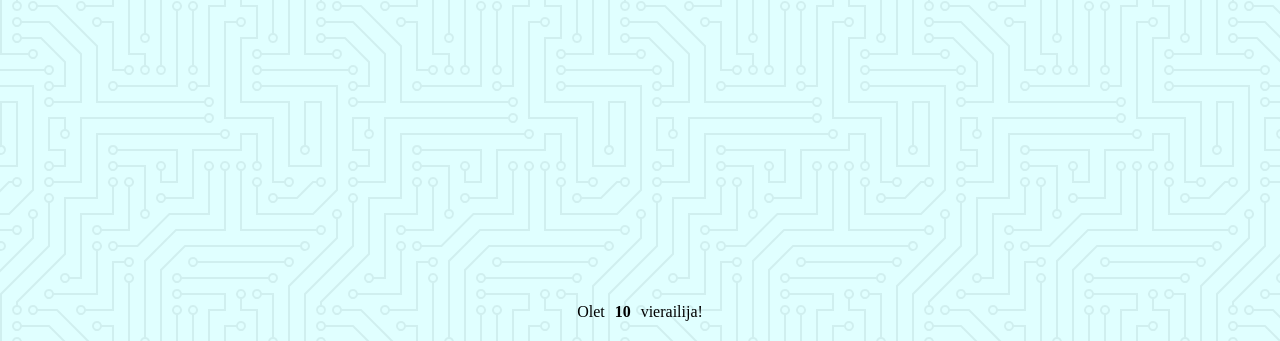
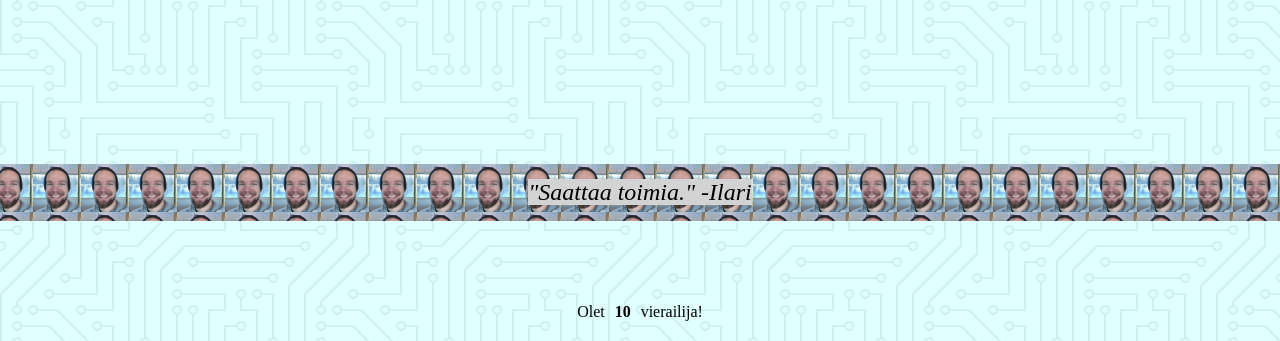
Before and after one commit to iz4k/atkratkaisut-kotisivu, a plain HTML site: page index.html in a window 1280 px wide. Shown: the part 459-800 px from the top of the page. Drawn offline with Linux system fonts and the light colour scheme.

Commit message:
beautify

```diff
--- a/index.html
+++ b/index.html
@@ -62,6 +62,22 @@
       <span style="padding: 5px">SOITA! +358408375638</span>
       <span style="padding: 5px">TAI</span>
       <span style="padding: 5px">MAILAA ilari@atkratkaisut.fi</span>
+      <div
+        style="
+          position: absolute;
+          bottom: 120px;
+          font-size: 24px;
+          font-style: italic;
+          padding: 15px;
+          background-image: url('favicon.ico');
+          width: 100%;
+          text-align: center;
+        "
+      >
+        <span style="background-color: lightgrey"
+          >"Saattaa toimia." -Ilari</span
+        >
+      </div>
       <div style="position: absolute; bottom: 20px">
         <div style="display: flex">
           Olet
```
